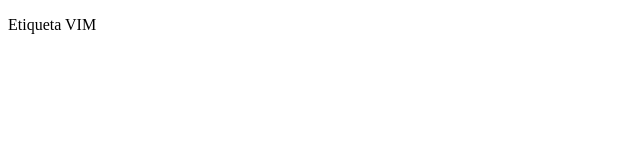
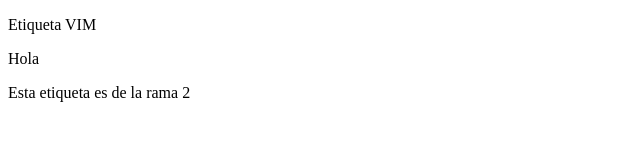
Before and after one commit to Rubencl5/ClaseGithub2, a plain HTML site: page index.html in a window 1280 px wide. Shown: the whole page, without its empty margins (0-640 px from the left). Drawn offline with Linux system fonts and the light colour scheme.

Commit message:
Cosa equis

```diff
--- a/index.html
+++ b/index.html
@@ -5,8 +5,11 @@
     <meta name="viewport" content="width=device-width, initial-scale=1.0">
     <meta http-equiv="X-UA-Compatible" content="ie=edge">
     <title>Stagging</title>
+    <link rel="stylesheet" href="style.css">
 </head>
 <body>
     <p>Etiqueta VIM</p>
+    <p>Hola</p>
+    <p>Esta etiqueta es de la rama 2</p>
 </body>
 </html>
```
